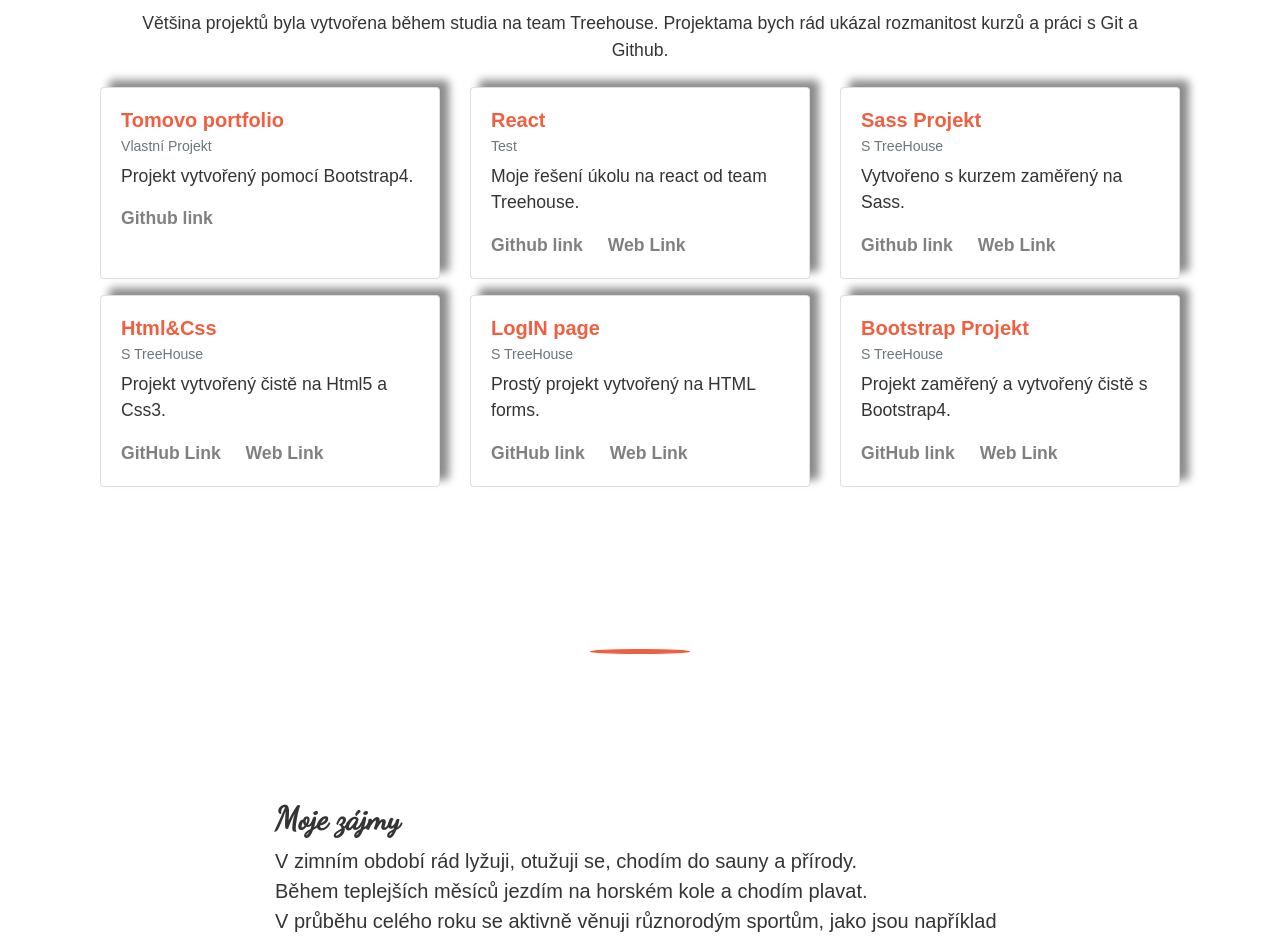
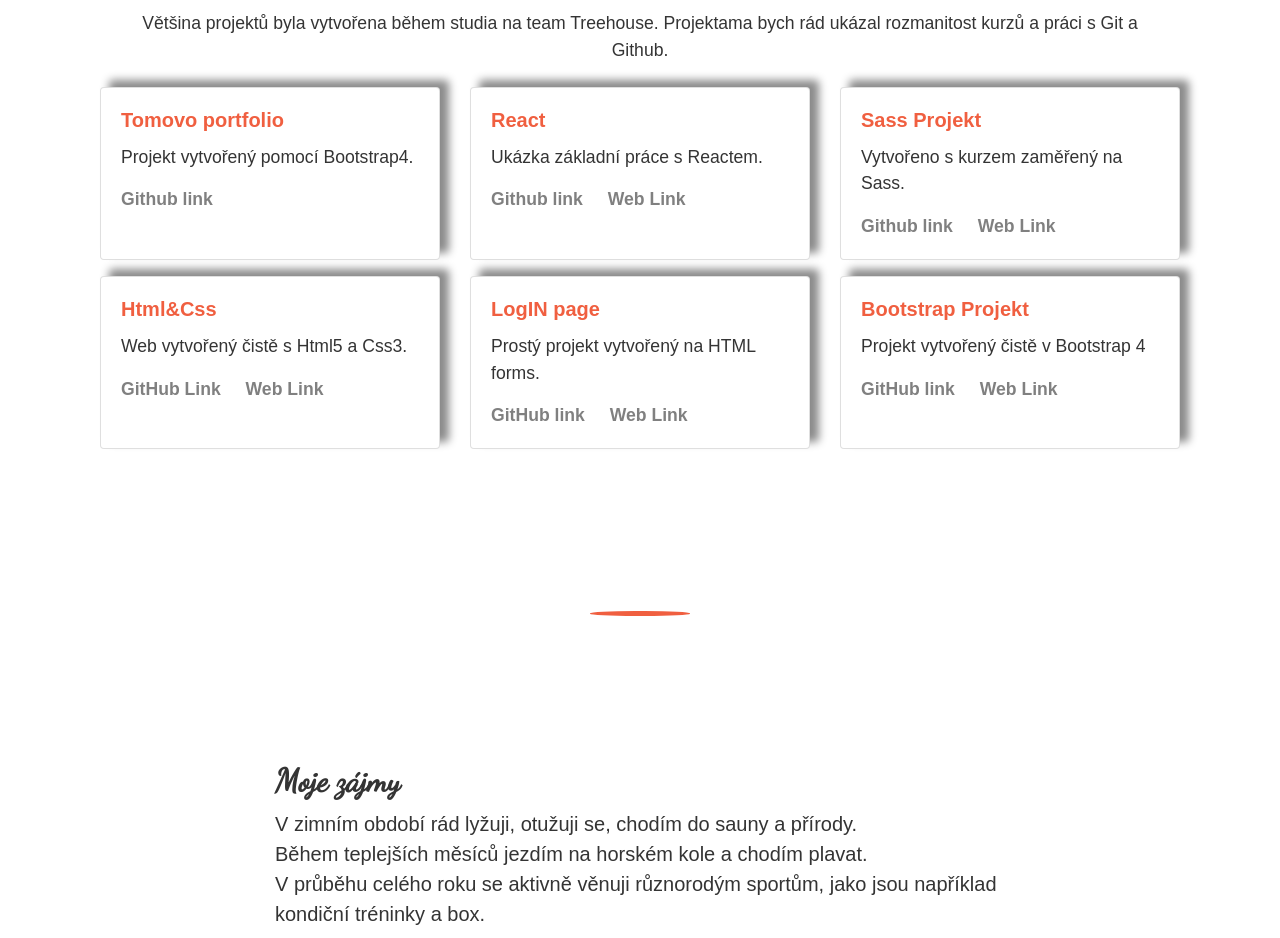
Before and after one commit to TodBob/TomasKomprs.github.io, a plain HTML site: page index.html in a window 1280 px wide. Shown: the part 2240-3178 px from the top of the page. Drawn offline with nearby package versions, Linux system fonts and the light colour scheme; no server answers; a web font is replaced by a local one.

Commit message:
Text editing

```diff
--- a/index.html
+++ b/index.html
@@ -158,7 +158,6 @@
           <div class="card mb-3 flex-fill">
           <div class="card-body">
             <h5 class="card-title">Tomovo portfolio</h5>
-            <h6 class="card-subtitle mb-2 text-muted small">Vlastní Projekt</h6>
             <p class="card-text">Projekt vytvořený pomocí Bootstrap4. </p>
             <a href="https://github.com/TomasKomprs/TomasKomprs.github.io" class="card-link" target='_blank'>Github link</a>
           </div>
@@ -169,8 +168,7 @@
           <div class="card mb-3 flex-fill">
             <div class="card-body">
               <h5 class="card-title">React</h5>
-              <h6 class="card-subtitle mb-2 text-muted small">Test</h6>
-              <p class="card-text">Moje řešení úkolu na react od team Treehouse.</p>
+              <p class="card-text">Ukázka základní práce s Reactem. </p>
               <a href="https://github.com/TomasKomprs/ReactTest/tree/master" class="card-link" target="_blank">Github link</a>
               <a href="https://tomaskomprs.cz/ReactTest/" class="card-link" target="_blank">Web Link</a>
             </div>
@@ -181,7 +179,6 @@
           <div class="card mb-3 flex-fill">
             <div class="card-body">
               <h5 class="card-title ">Sass Projekt</h5>
-              <h6 class="card-subtitle mb-2 text-muted small">S TreeHouse</h6>
               <p class="card-text">Vytvořeno s kurzem zaměřený na Sass.</p>
               <a href="https://github.com/TomasKomprs/Sass-project" class="card-link" target="_blank">Github link</a>
               <a href="https://tomaskomprs.cz/Sass-project/" class="card-link" target="_blank">Web Link</a>
@@ -193,8 +190,7 @@
           <div class="card mb-3 flex-fill">
             <div class="card-body ">
               <h5 class="card-title">Html&Css</h5>
-              <h6 class="card-subtitle mb-2 text-muted small">S TreeHouse</h6>
-              <p class="card-text">Projekt vytvořený čistě na  Html5 a Css3.</p>
+              <p class="card-text">Web vytvořený čistě s Html5 a Css3.</p>
               <a href="https://github.com/TomasKomprs/Html-Css-project" class="card-link" target="_blank">GitHub Link</a>
               <a href="https://tomaskomprs.cz/Html-Css-project/" class="card-link" target="_blank">Web Link</a>
             </div>
@@ -205,7 +201,6 @@
           <div class="card mb-3 flex-fill">
             <div class="card-body">
               <h5 class="card-title">LogIN page</h5>
-              <h6 class="card-subtitle mb-2 text-muted small">S TreeHouse</h6>
               <p class="card-text">Prostý projekt vytvořený na HTML forms.</p>
               <a href="https://github.com/TomasKomprs/Login-page" class="card-link" target="_blank">GitHub link</a>
               <a href="https://tomaskomprs.cz/Login-page/" class="card-link" target="_blank">Web Link</a>
@@ -217,8 +212,7 @@
           <div class="card mb-3 flex-fill">
             <div class="card-body">
               <h5 class="card-title">Bootstrap Projekt</h5>
-              <h6 class="card-subtitle mb-2 text-muted small">S TreeHouse</h6>
-              <p class="card-text">Projekt zaměřený a vytvořený čistě s Bootstrap4.</p>
+              <p class="card-text">Projekt vytvořený čistě v Bootstrap 4</p>
               <a href="https://github.com/TomasKomprs/Bootstrap-project" class="card-link" target="_blank">GitHub link</a>
               <a href="https://tomaskomprs.cz/Bootstrap-project/" class="card-link" target="_blank">Web Link</a>
             </div>
```
